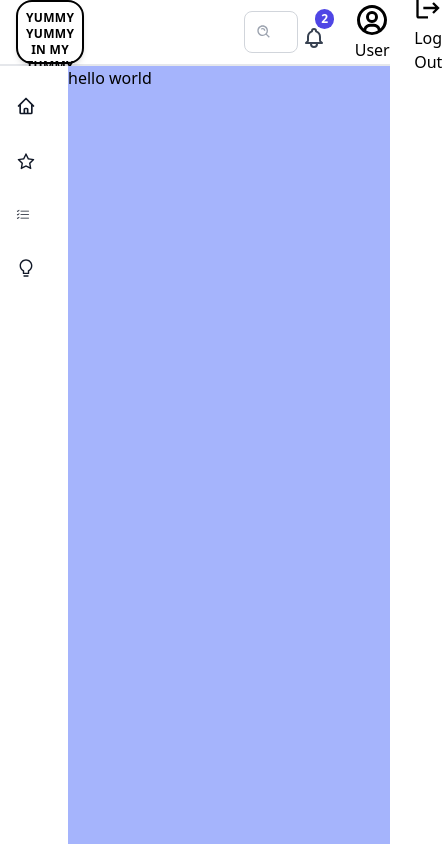
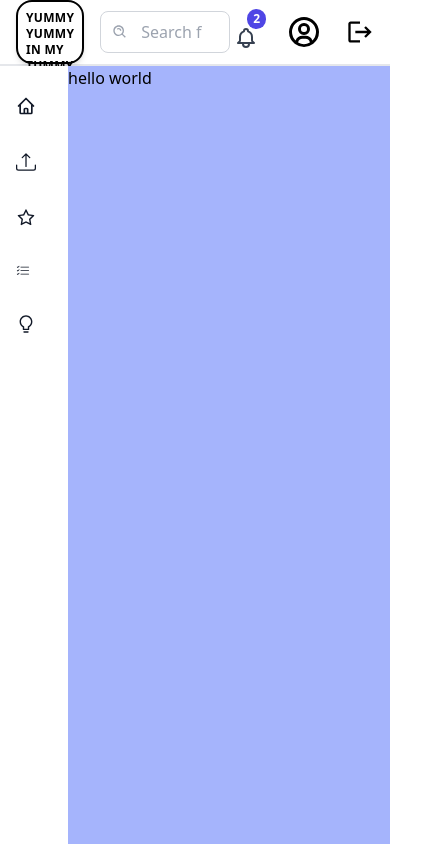
Before and after one commit to sharleenawinja/recipe-sharing-app, a React (Vite) app: page / in a window 390 px wide. Shown: the whole page, 442 px wide, since content can reach past the window. Built offline with nearby package versions, Linux system fonts and the light colour scheme.

Commit message:
navbar responsiveness

```diff
--- a/src/components/layout/Header.componet.tsx
+++ b/src/components/layout/Navbar.componet.tsx
@@ -39,18 +39,15 @@ const NotificationBell = () => {
   );
 };
 
-const Header = () => {
+const Navbar = () => {
   return (
     <>
       <div className="w-full border-b-2 border-gray-200">
         <div className="bg-white h-16 justify-between items-center mx-auto px-4 flex">
-          <div className="h-16 w-21 font-bold text-xs uppercase tracking-wide text-center p-2 bg-white border-2 border-black rounded-2xl shadow-md">
-            yummy yummy
-            <br />
-            in my tummy
+          <div className="h-16 w-24 font-bold text-xs uppercase tracking-wide text-left md:text-center p-2 bg-white border-2 border-black rounded-2xl shadow-md">
+            yummy yummy in my tummy
           </div>
-          <div></div>
-          <div className="block mr-auto ml-40 relative max-w-xs">
+          <div className="block ml-4 md:ml-40 relative max-w-xs">
             <div className="absolute inset-y-0 left-0 pl-3 flex items-center pointer-events-none">
               <BiSearchAlt className="text-gray-400" />
             </div>
@@ -65,11 +62,11 @@ const Header = () => {
             <NotificationBell />
             <div className="justify-center items-center flex flex-col relative">
               <BiUserCircle className="h-9 w-9 rounded-full" />
-              <p>User</p>
+              <p className="hidden md:block">User</p>
             </div>
-            <div>
+            <div className="justify-center items-center flex flex-col relative">
               <MdLogout className="h-9 w-7" />
-              <p>Log Out</p>
+              <p className="hidden md:block">Log Out</p>
             </div>
           </div>
         </div>
@@ -78,4 +75,4 @@ const Header = () => {
   );
 };
 
-export default Header;
+export default Navbar;
--- a/src/components/layout/SideBar.component.tsx
+++ b/src/components/layout/SideBar.component.tsx
@@ -66,6 +66,26 @@ const Sidebar = () => {
               </svg>
             </span>
             <span className={`hidden md:block`}>Home</span>
+          </a>
+        </div>
+        <div>
+          <a
+            href="#"
+            className="text-sm rounded-lg text-gray-900 px-4 py-2.5 flex hover:bg-gray-200 font-medium"
+          >
+            <span className={``}>
+              <svg
+                className="flex-shrink-0 w-5 h-5 mr-4"
+                fill="currentColor"
+                viewBox="0 0 16 16"
+                height="1em"
+                width="1em"
+              >
+                <path d="M.5 9.9a.5.5 0 01.5.5v2.5a1 1 0 001 1h12a1 1 0 001-1v-2.5a.5.5 0 011 0v2.5a2 2 0 01-2 2H2a2 2 0 01-2-2v-2.5a.5.5 0 01.5-.5z" />
+                <path d="M7.646 1.146a.5.5 0 01.708 0l3 3a.5.5 0 01-.708.708L8.5 2.707V11.5a.5.5 0 01-1 0V2.707L5.354 4.854a.5.5 0 11-.708-.708l3-3z" />
+              </svg>
+            </span>
+            <span className={`hidden md:block`}>Upload</span>
           </a>
         </div>
         <div>
--- a/src/components/testcomponent.tsx
+++ b/src/components/testcomponent.tsx
@@ -1,4 +1,4 @@
-import Header from "./layout/Header.componet";
+import Navbar from "./layout/Navbar.componet";
 import Sidebar from "./layout/SideBar.component";
 
 const Test = () => {
@@ -6,7 +6,7 @@ const Test = () => {
     <>
       <div className="h-screen flex flex-col">
         <div>
-          <Header />
+          <Navbar />
         </div>
         <div className="flex flex-grow">
           <Sidebar />
```
